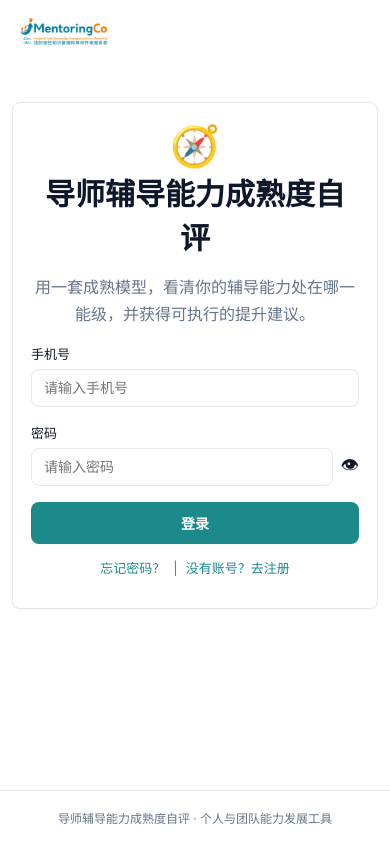
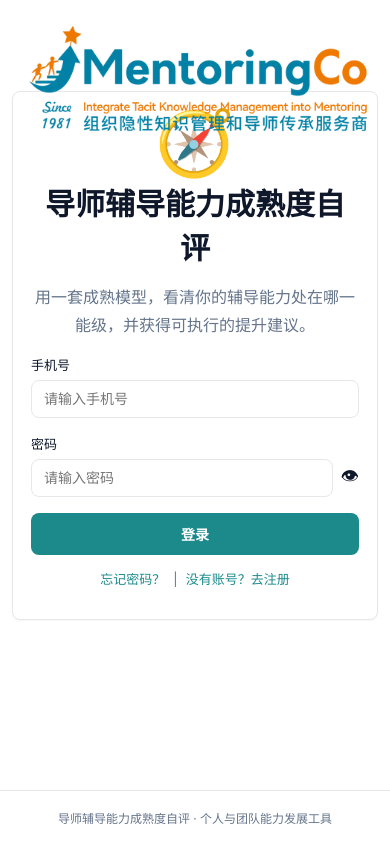
Before and after one commit to JIngyi-Liu03/mentoring-ability, a Vue app: page /assessment#/login in a window 390 px wide. Built offline with nearby package versions, Linux system fonts and the light colour scheme.

Commit message:
放大登录/注册页左上角商标至 200px 并同步调整导航留白

```diff
--- a/src/App.vue
+++ b/src/App.vue
@@ -53,17 +53,18 @@ function logout() {
 <style scoped>
 .brand-link {
   position: fixed;
-  top: 14px;
-  left: 16px;
+  top: 18px;
+  left: 20px;
   z-index: 100;
   display: inline-flex;
   align-items: center;
   cursor: pointer;
 }
 .brand-link:hover { opacity: 0.85; }
-.brand-logo { height: 40px; width: auto; display: block; }
+/* 超大商标，方便老年人/视力不佳者清晰辨认 */
+.brand-logo { height: 200px; width: auto; display: block; }
 
-.topbar { border-bottom: 1px solid var(--border); background: #fff; padding-left: 176px; }
+.topbar { border-bottom: 1px solid var(--border); background: #fff; padding-left: 480px; }
 .topbar-inner { max-width: 1080px; margin: 0 auto; padding: 10px 12px; display: flex; justify-content: flex-end; align-items: center; }
 .nav { display: flex; gap: 16px; align-items: center; }
 .nav a { color: var(--text-dim); font-size: 14px; }
@@ -75,6 +76,7 @@ function logout() {
 @media (max-width: 720px) {
   .topbar { padding-left: 0; }
   .topbar-inner { justify-content: center; }
-  .brand-logo { height: 36px; }
+  .brand-link { top: 12px; left: 14px; }
+  .brand-logo { height: 140px; }
 }
 </style>
--- a/src/views/AdminView.vue
+++ b/src/views/AdminView.vue
@@ -107,11 +107,10 @@ function levelName(l) {
       <div class="table-wrap">
         <table>
           <thead>
-            <tr><th>ID</th><th>用户</th><th>姓名</th><th>综合得分</th><th>等级</th><th>时间</th></tr>
+            <tr><th>用户</th><th>姓名</th><th>综合得分</th><th>等级</th><th>时间</th></tr>
           </thead>
           <tbody>
             <tr v-for="r in results" :key="r.id">
-              <td>#{{ r.id }}</td>
               <td>{{ r.username }}</td>
               <td>{{ r.name || '—' }}</td>
               <td>{{ r.overall }}</td>
--- a/src/views/LoginView.vue
+++ b/src/views/LoginView.vue
@@ -289,7 +289,7 @@ onUnmounted(() => {
 <style scoped>
 .login-wrap { min-height: 80vh; display: grid; place-items: center; }
 .login-card { width: 100%; max-width: 420px; }
-.logo { font-size: 40px; }
+.logo { font-size: 64px; line-height: 1; margin-bottom: 6px; }
 
 /* 模式标题 */
 .mode-header { margin-bottom: 16px; }
```
